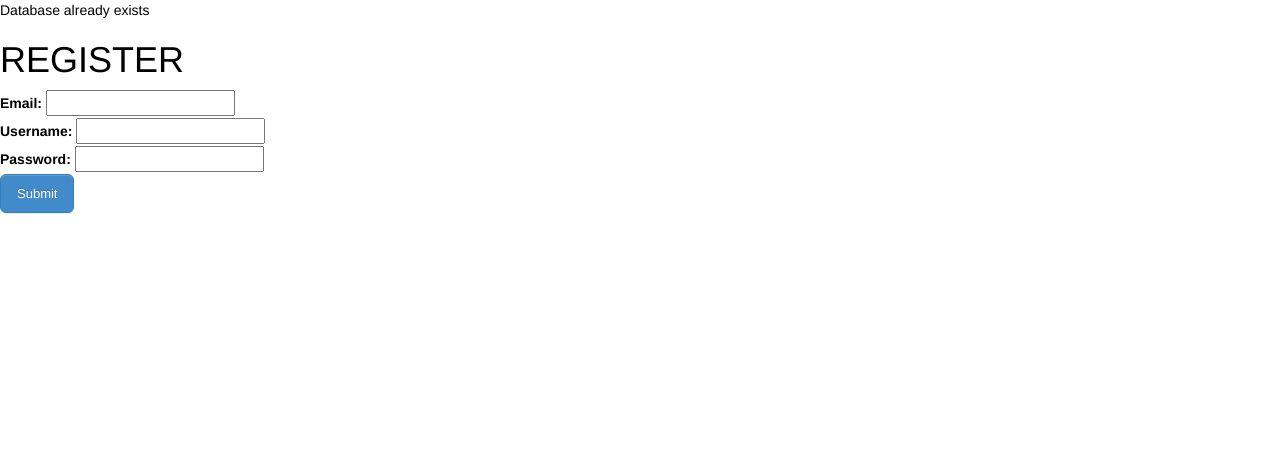
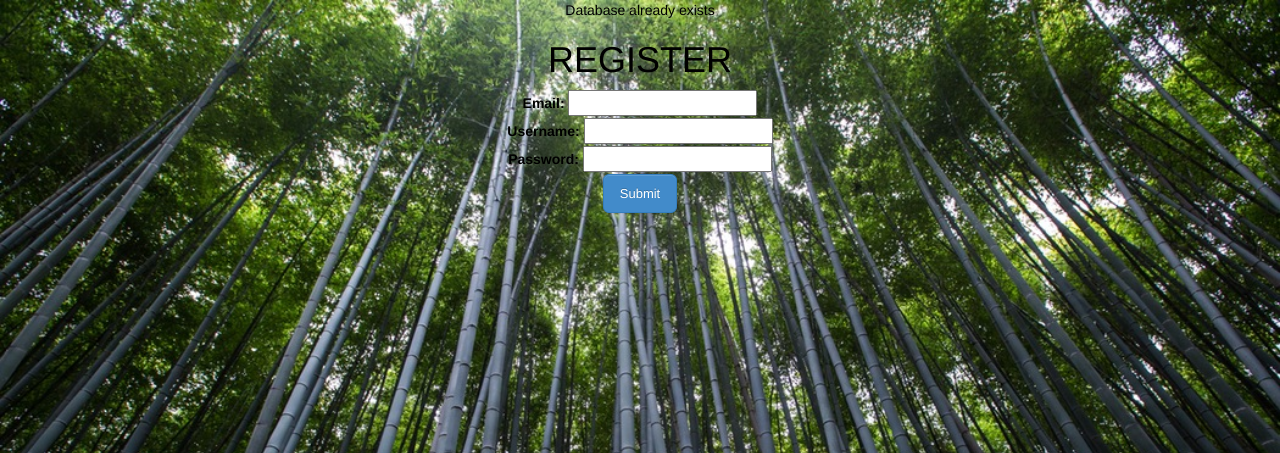
Before and after one commit to tristanriley/todo-list2, a PHP site: page /register.php in a window 1280 px wide. Shown: the top 453 px of the page. Run offline with PHP 8.4, Linux system fonts and the light colour scheme; some libraries are stand-ins or nearby versions.

Commit message:
bug fixes and styling

```diff
--- a/controller/create-user.php
+++ b/controller/create-user.php
@@ -12,7 +12,7 @@
 	</head>
 
 	<header>
-		<h1>CONGRATULATIONS!</h1>
+		<h1>Welcome</h1>
 	</header>
 
 	<body>
--- a/controller/login-user.php
+++ b/controller/login-user.php
@@ -1,6 +1,6 @@
 <html>
 	<head>
-		<link rel="stylesheet" type="text/css" href="../css/create.css">
+		<link rel="stylesheet" type="text/css" href="../css/loguse.css">
 		<link rel="stylesheet" type="text/css" href="../css/bootstrap-theme.css">
 		<link rel="stylesheet" type="text/css" href="../css/bootstrap-theme.css.map">
 		<link rel="stylesheet" type="text/css" href="../css/bootstrap.css.map">
--- /dev/null
+++ b/css/posted.css
@@ -0,0 +1,25 @@
+body{
+	text-align: center;
+	color: black;
+	background-image: url(../images/trees.jpg);
+  	-webkit-background-size: cover;
+	-moz-background-size: cover;
+	-o-background-size: cover;
+  	background-size: cover;
+  	font-family: 'PT Sans';
+	background-attachment: fixed;
+	min-height: 100%
+	-webkit-text-size-adjust: none;
+  	overflow-x: hidden;
+  	overflow-y: hidden;
+}
+
+
+@media screen and (max-width: 376px) {
+
+}
+
+
+@media screen and (max-width: 460px) {
+
+}
--- a/view/header-post.php
+++ b/view/header-post.php
@@ -3,13 +3,13 @@
 	<html>
 		<head>
 			<!-- links css to home page -->
-			<link rel="stylesheet" type="text/css" href="css/post.css">
+			<link rel="stylesheet" type="text/css" href="css/posted.css">
 			<link rel="stylesheet" type="text/css" href="css/bootstrap-theme.css">
 			<link rel="stylesheet" type="text/css" href="css/bootstrap.css">
 			<meta name="viewport" content="width=device-width">
 			<meta name="viewport" content="width=320">
 			<meta charset="UTF-8">
-			<title>Blogs</title>
+			<title>Todo-List</title>
 		</head>
 
 		<body>
```
Also changed, not shown: view/footer.php (+2 -8 lines), view/header.php (+3 -7 lines), css/create.css (added), css/loguse.css (added), images/city.jpg (added), images/sky.jpg (added), images/trees.jpg (added).
